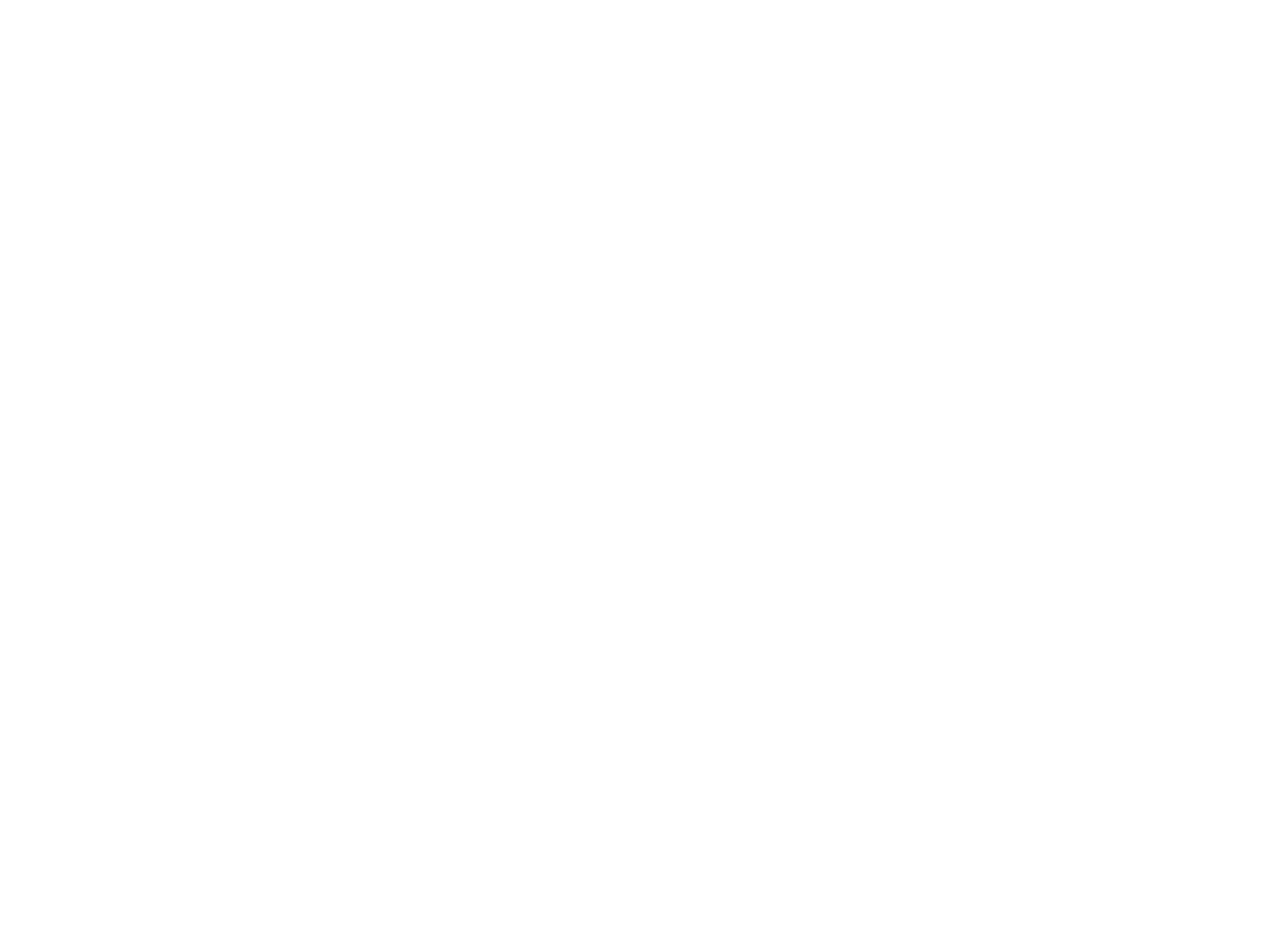
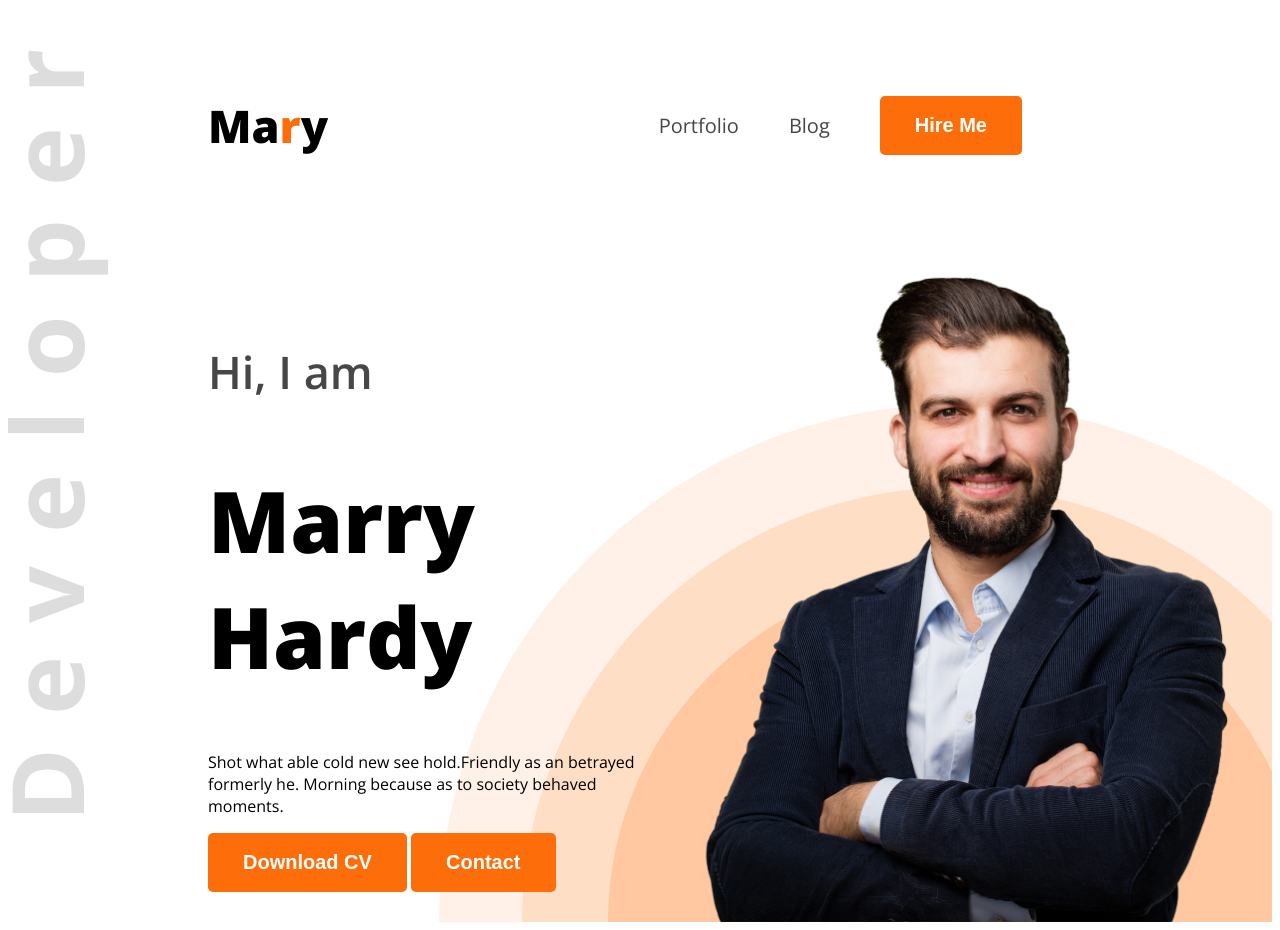
Before and after one commit to Oviweb684/developer-portfolio, a plain HTML site: page index.html in a window 1280 px wide. Before the commit the page ends 800 px from the top, so only its background shows below. Drawn offline with nearby package versions, Linux system fonts and the light colour scheme.

Commit message:
completed banner

```diff
--- a/index.html
+++ b/index.html
@@ -1,13 +1,37 @@
 <!DOCTYPE html>
 <html lang="en">
+
 <head>
     <meta charset="UTF-8">
     <meta name="viewport" content="width=device-width, initial-scale=1.0">
     <title>Web Developer Portfolio</title>
+    <link rel="preconnect" href="https://fonts.googleapis.com">
+    <link rel="preconnect" href="https://fonts.gstatic.com" crossorigin>
+    <link href="https://fonts.googleapis.com/css2?family=Open+Sans:ital,wght@0,300..800;1,300..800&display=swap"
+        rel="stylesheet">
+    <link rel="stylesheet" href="styles/style.css">
 </head>
-<body>
-    <header>
 
+<body class="open-sans-normal">
+    <header class="header">
+        <nav>
+            <h3 class="nav-title">Ma<span class="text-primary">r</span>y</h3>
+            <ul>
+                <li><a href="" class="dark-2">Portfolio</a></li>
+                <li><a href="" class="dark-2">Blog</a></li>
+                <li><a href=""><button class="btn-primary">Hire Me</button> </a></li>
+            </ul>
+        </nav>
+        <div class="banner">
+            <div class="banner-content">
+                <h4 class="banner-grettings dark-2">Hi, I am </h4>
+                <h1 class="banner-title">Marry Hardy</h1>
+                <p class="banner-description">Shot what able cold new see hold.Friendly as an betrayed formerly he. Morning because as to society behaved moments.</p>
+                <button class="btn-primary">Download CV</button>
+                <button class="btn-primary">Contact</button>
+            </div>
+            <img class="banner-profile-pic" src="images/hardy.png" alt="Hardy's Image.">
+        </div>
     </header>
     <main>
 
@@ -16,4 +40,5 @@
 
     </footer>
 </body>
+
 </html>
--- /dev/null
+++ b/styles/style.css
@@ -0,0 +1,75 @@
+
+.open-sans-normal {
+  font-family: "Open Sans", sans-serif;
+  font-optical-sizing: auto;
+  font-style: normal;
+  font-variation-settings:
+    "wdth" 100;
+}
+
+/*nav style*/
+nav{
+    display: flex;
+    align-items: center;
+    justify-content: space-between;
+    margin: 50px 200px;
+}
+.nav-title{
+    font-weight: 800;
+    font-size: 45px;
+}
+/*shared color*/
+.text-primary{
+    color: #FD6E0A;
+}
+nav ul li{
+    list-style: none;
+    margin-right: 50px;
+
+}
+nav li a{
+    text-decoration: none;
+    font-size: 20px;
+}
+.dark-2{
+    color: #474747;
+}
+nav ul{
+    display: flex;
+    align-items: center;
+}
+.btn-primary{
+    background-color: #FD6E0A;
+    font-weight: 700;
+    color: white;
+    font-size: 20px;
+    padding: 18px 35px;
+    border-radius: 5px;
+    border: none;
+}
+.header{
+    background-image: url(../images/developer.png), url(../images/header_bg.png);
+    background-repeat: no-repeat;
+    background-position: top left, bottom right;
+}
+/*banner styles*/
+.banner-grettings{
+    font-size: 45px;
+    font-weight: 600;
+}
+.banner-title{
+    font-weight: 800;
+    font-size: 85px;
+}
+.banner-profile-pic{
+    width: 580px;
+}
+.banner{
+    display: flex;
+    align-items: center;
+    justify-content: space-between;
+    margin: 0px 35px 0px 200px;
+}
+.banner-content{
+    max-width: 580px;
+}
```
